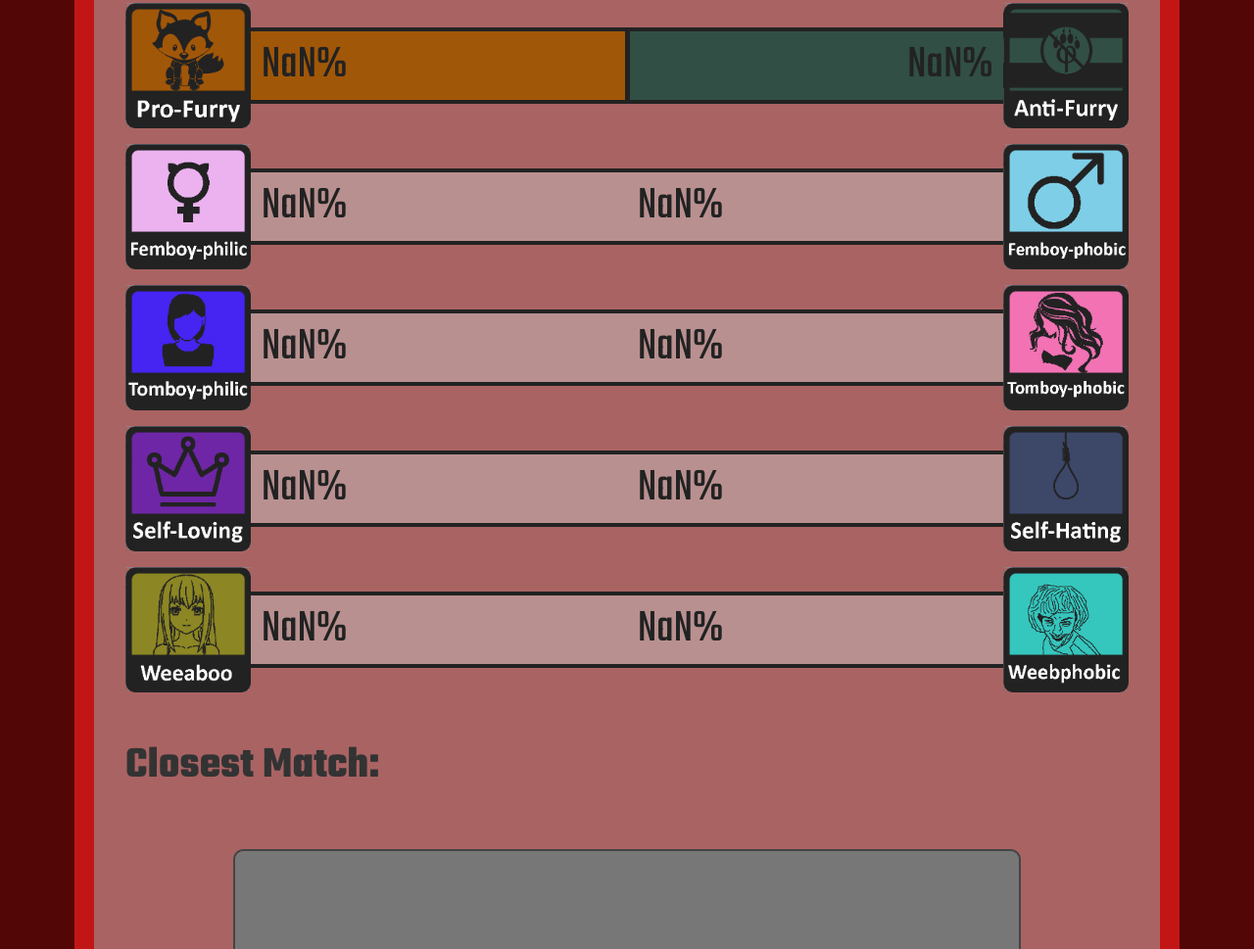
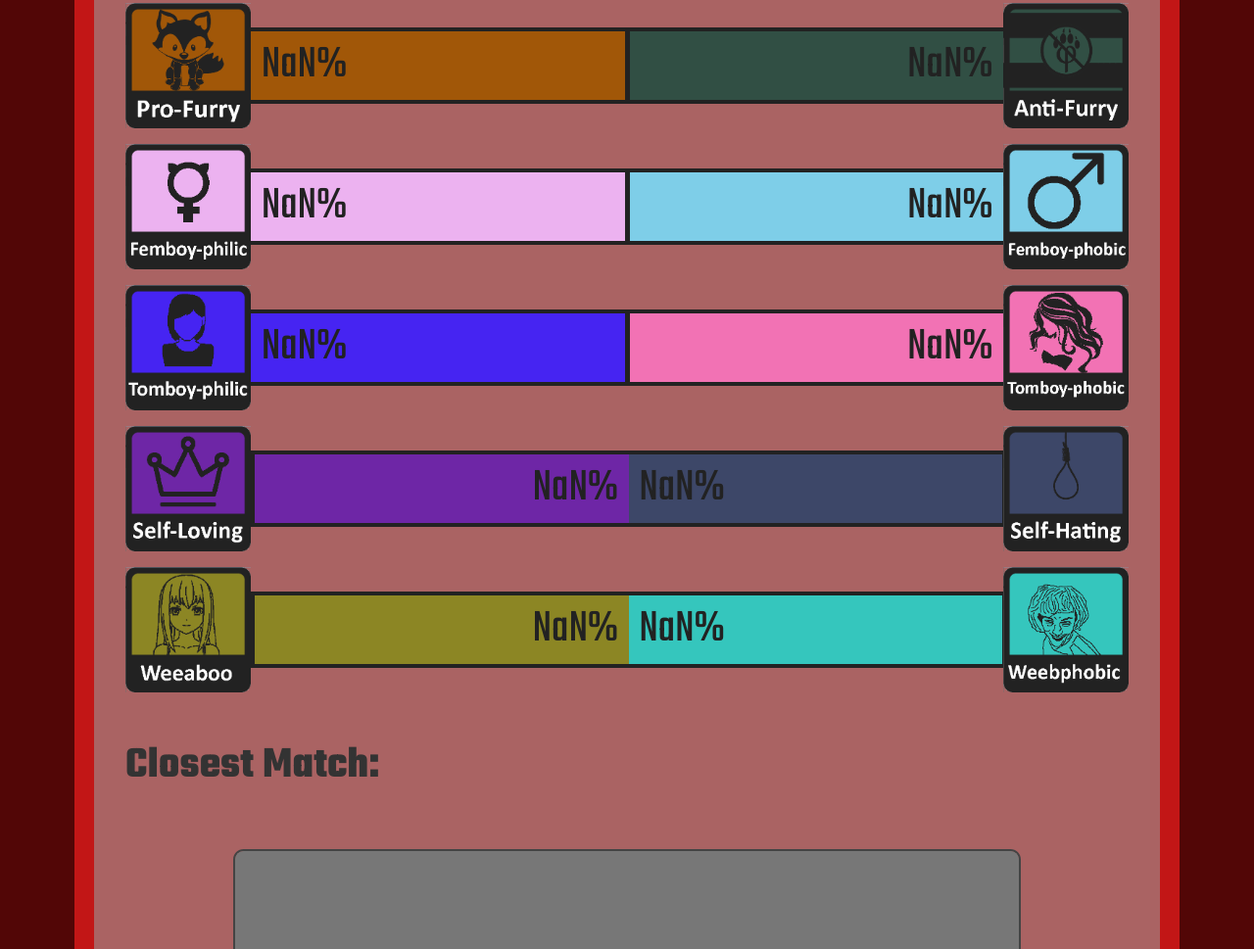
Before and after one commit to bannnedb/Hate-Values, a plain HTML site: page results.html in a window 1280 px wide. Shown: the part 1839-2808 px from the top of the page at 98% size. Drawn offline with Linux system fonts and the light colour scheme.

Commit message:
Update style.css

```diff
--- a/style.css
+++ b/style.css
@@ -345,6 +345,46 @@ div.profurry {
     text-align: left;
     border-right-style: solid;
 }
+div.femboyphilic {
+    background-color: #ecb2f0;
+    text-align: left;
+    border-right-style: solid;
+}
+div.femboyphobic {
+    background-color: #7ecee8;
+    text-align: right;
+    border-left-style: solid;
+}
+div.tomboyphilic {
+    background-color: #4624f2;
+    text-align: left;
+    border-right-style: solid;
+}
+div.tomboyphobic {
+    background-color: #f272b4;
+    text-align: right;
+    border-left-style: solid;
+}
+div.selfloving {
+    background-color: #6e26a6;
+    text-align: right;
+    border-left-style: solid;
+}
+div.selfhating {
+    background-color: #3d4768;
+    text-align: left;
+    border-right-style: solid;
+}
+div.weeaboo {
+    background-color: #8c8624;
+    text-align: right;
+    border-left-style: solid;
+}
+div.weebphobic {
+    background-color: #35c6bd;
+    text-align: left;
+    border-right-style: solid;
+}
 span.weight-300 {
     font-weight: 300;
 }
```
